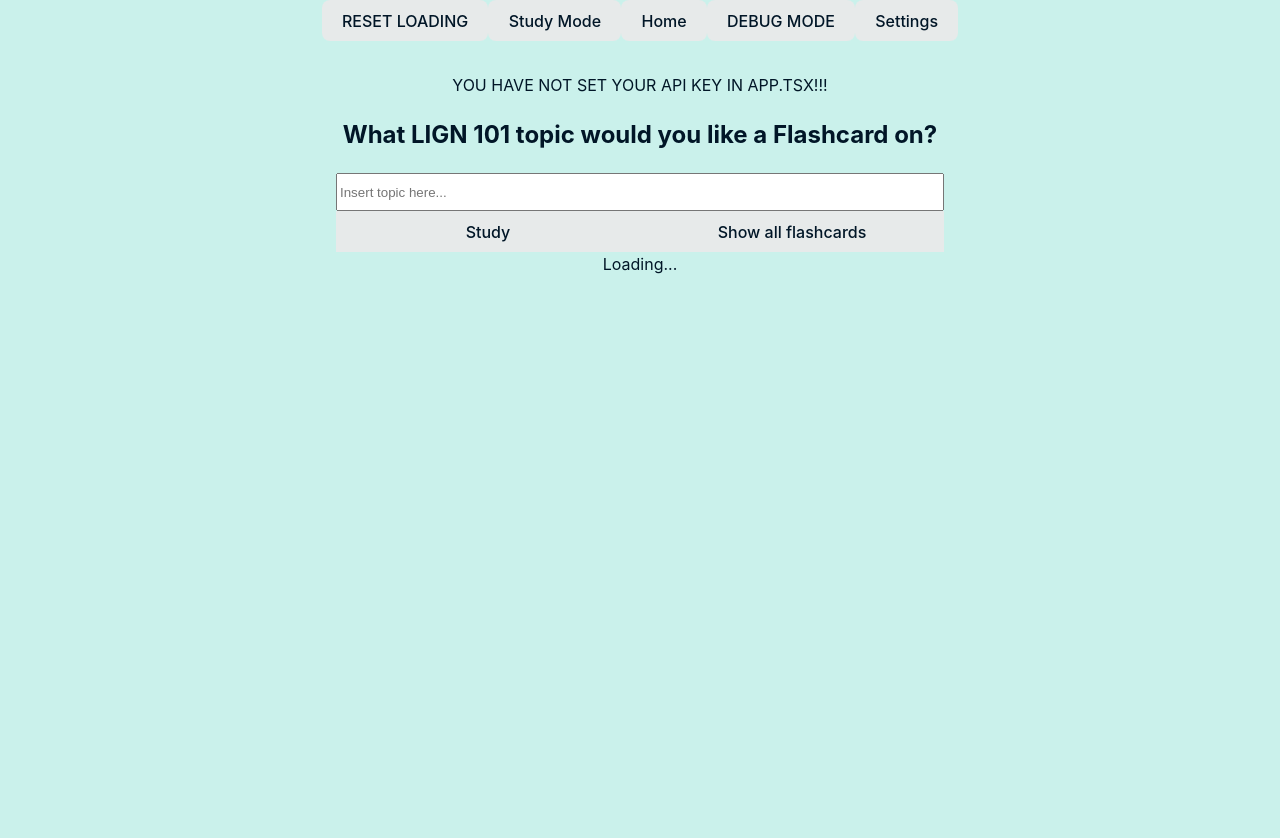
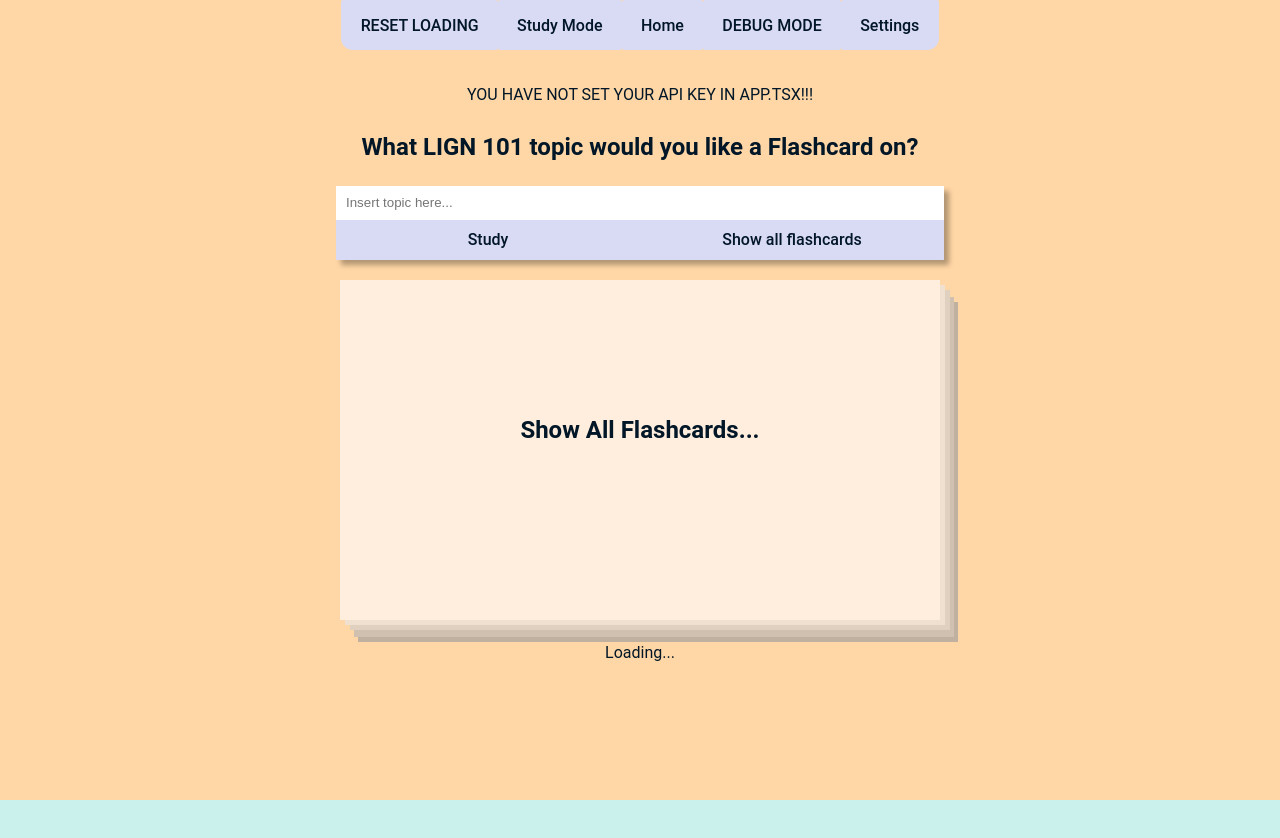
Before and after one commit to amaroguy/LIGN-167-Final-Project-AI-Flashcard-App, a React (Vite) app: page / in a window 1280 px wide. Shown: the top 838 px of the page. Before the commit the page ends 800 px from the top, so only its background shows below. Built offline with nearby package versions, Linux system fonts and the light colour scheme.

Commit message:
added stylings

```diff
--- a/src/App.css
+++ b/src/App.css
@@ -1,13 +1,14 @@
 * {
-  /* background-color: #FDFFFC; */
+   /*background-color: #FDFFFC; */
   color: #011627
 }
 
 #root {
-  max-width: 1280px;
+  /*max-width: 1280px;*/
   height: 100%;
   margin: 0 auto;
   text-align: center;
+  background-color: #ffd6a5;
 }
 
 .logo {
@@ -45,3 +46,93 @@
 .read-the-docs {
   color: #888;
 }
+
+.l-corner {
+    border-bottom-left-radius: 12px;
+}
+
+.r-corner {
+    border-bottom-right-radius: 12px;
+}
+
+
+/* Footer */
+/*footer {
+  background: var(--secondary-color);
+  color: white;
+  text-align: center;
+  padding: 20px 0;
+}
+*/
+
+input {
+  color: #fafafa;
+  padding-left: 10px;
+}
+
+input:focus {
+    outline: none;
+}
+
+#home-screen-trio {
+  box-shadow: 5px 5px 5px 0px rgba(0, 0, 0, 0.3);
+}
+
+#home-screen-trio input {
+    border-radius: 0px;
+    border: 0px;
+}
+
+nav {
+    height: 50px;
+}
+
+.nav-btn {
+    border: none;
+    cursor: pointer;
+    transition: all 0.2s ease;
+    position: relative;  For positioning the pseudo-element
+    overflow: hidden;  To contain the pseudo-element
+}
+
+/* gets rid of browser blue & black bar around inputs and buttons when clicked on */
+/*.nav-btn:focus {
+    outline: none;
+}*/
+
+/* Active Button Styling */
+/*.nav-btn.active {
+    border-bottom: 3px solid white;
+    color:  white;
+}
+*/
+/* Pseudo-element for Bottom Border on Active Button */
+.nav-btn.active::after {
+    content: '';
+    position: absolute;
+    left: 0;
+    right: 0;
+    top: 0;
+    height: 5px;  /*Height of the border */
+    background-color: var(--selected-nav-color);
+    border-bottom-left-radius: 3px;
+    border-bottom-right-radius: 3px;
+}
+
+.flashcard-drawing {
+    height: 300px;
+    width: 600px;
+    padding-bottom: 40px;
+    display: flex;
+    align-items: center; /* Vertically centers the content */
+    justify-content: center; /* Horizontally centers the content, if needed */
+    background-color: #ffeedd;
+    margin: 20px auto;
+    box-shadow: /* flashcard drawing */
+        5px 5px 0px #f0e0d0,
+        10px 10px 0px #e0d0c0,
+        14px 17px 0px #d0c0b0,
+        18px 22px 0px #c0b0a0;
+
+
+}
--- a/src/App.tsx
+++ b/src/App.tsx
@@ -16,6 +16,7 @@ function App() {
   const flashcardStore = useFlashcardStorage()
   const gptService = createGPTService(API_KEY, setIsLoading, flashcardStore)
   const [appState, setAppState] = useState<APP_MODE>(APP_MODE.HOME_SCREEN)
+  const [activeNavButton, setActiveNavButton] = useState(null);
 
   const getAppScreen = (appMode: APP_MODE) => {
     switch(appMode) {
@@ -37,11 +38,16 @@ function App() {
   return (
     <>
       <nav>
-        <button onClick = {() => setIsLoading(false)} className="nav-btn"> RESET LOADING </button>
-        <button onClick = {() => setAppState(APP_MODE.STUDY_MODE)}  className="nav-btn"> Study Mode </button>
-        <button onClick={() => setAppState(APP_MODE.HOME_SCREEN)} className="nav-btn"> Home </button>
-        <button onClick= {() => setAppState(APP_MODE.DEBUG_MODE)} className="nav-btn"> DEBUG MODE </button>
-        <button onClick = {() => setAppState(APP_MODE.SETTINGS_SCREEN)}> Settings </button>
+        <button onClick = {() => {setIsLoading(false); setActiveNavButton('reset');}}
+        className={`nav-btn l-corner ${activeNavButton === 'reset' ? 'active' : ''}`}> RESET LOADING </button>
+        <button onClick = {() => {setAppState(APP_MODE.STUDY_MODE); setActiveNavButton('study');}}
+        className={`nav-btn ${activeNavButton === 'study' ? 'active' : ''}`}> Study Mode </button>
+        <button onClick={() => {setAppState(APP_MODE.HOME_SCREEN); setActiveNavButton('home');}}
+        className={`nav-btn ${activeNavButton === 'home' ? 'active' : ''}`}> Home </button>
+        <button onClick= {() => {setAppState(APP_MODE.DEBUG_MODE); setActiveNavButton('debug');}}
+        className={`nav-btn ${activeNavButton === 'debug' ? 'active' : ''}`}> DEBUG MODE </button>
+        <button onClick = {() => {setAppState(APP_MODE.SETTINGS_SCREEN); setActiveNavButton('settings');}}
+        className={`nav-btn r-corner ${activeNavButton === 'settings' ? 'active' : ''}`}> Settings </button>
       </nav>
       <div id = "main-app">
         <div className="card">
--- a/src/Components/HomeScreen.tsx
+++ b/src/Components/HomeScreen.tsx
@@ -28,6 +28,7 @@ export default function HomeScreen({gptService, flashcardStore}: HomeScreenProps
                 <button onClick = {() => setAreFlashcardsShowing(!areFlashcardsShowing)}> {areFlashcardsShowing ? "Hide" : "Show"} all flashcards </button>
             </div>
         </div>
+        <div class="flashcard-drawing"><h2>Show All Flashcards...</h2></div>
         {gptService.isFlashcardBeingGenerated && <div> Generating Flashcard... </div>}
         {<div>{flashcardStore.areFlashcardsLoading ? "Loading..." : areFlashcardsShowing && renderFlashcards()}</div>}
     </>
--- a/src/Components/StudyMode.tsx
+++ b/src/Components/StudyMode.tsx
@@ -108,6 +108,7 @@ export const StudyMode = ({flashcards, setAppState, gptService}: StudyModeProps)
     if(flashcards.length == 0){
         return <>
             <h1> No flashcards to study! </h1>
+            <div class="flashcard-drawing"><h2>Empty...</h2></div>
         </>
     }
 
--- a/src/index.css
+++ b/src/index.css
@@ -13,10 +13,32 @@
   -webkit-font-smoothing: antialiased;
   -moz-osx-font-smoothing: grayscale;
   -webkit-text-size-adjust: 100%;
+
+
+  /*--primary-color: #FFD6A5; /* Light orange */*/
+  /*--secondary-color: #FFC6FF; /* Soft pink */*/
+  /*--accent-color-1: #A0C4FF; /* Sky blue */*/
+  /*--accent-color-2: #FDFFB6; /* Pastel yellow */*/
+  /*--background-color: #FFFFFC;  Off-white for a clean background */
+  --text-color: #495057;  /*Dark gray for readable text */
+  --selected-nav-color: #568c8c;
+  --button-hover-color: #e7e8ff;
+  /*--focus-outline: 4px auto -webkit-focus-ring-color;*/
+  --focus-outline:  none;
+
 }
 
 html {
   height: 100%;
+}
+
+body {
+  height: 100%;
+  margin: 0;
+  font-family: 'Roboto', sans-serif; /* Modern, readable font */
+  color: var(--text-color);
+  background-color:  #FFFFFC;
+  line-height: 1.6; /* Spacing between lines */
 }
 
 .my {
@@ -36,12 +58,11 @@ a:hover {
   height: 100%;
 }
 
-body {
-  margin: 0;
-  /* display: flex;
-  place-items: center;
-  min-width: 320px;
-  min-height: 100vh; */
+/* Layout and White Space */
+.container {
+  width: 80%;
+  margin: 0 auto;
+  padding: 20px;
 }
 
 h1 {
@@ -49,23 +70,36 @@ h1 {
   line-height: 1.1;
 }
 
+/* Headers */
+h1, h2, h3, h4, h5, h6 {
+  margin-bottom: 20px;
+  color: var(--text-color);
+}
+
+/* Paragraph */
+p {
+  margin-bottom: 20px;
+}
+
 button {
-  border-radius: 8px;
+  border-radius: 2px;
   border: 1px solid transparent;
   padding: 0.6em 1.2em;
   font-size: 1em;
   font-weight: 500;
   font-family: inherit;
-  background-color: #E7EAEA;
+  height: 100%;
+  background-color: #d9daf4;
   cursor: pointer;
   transition: border-color 0.25s;
+
 }
 button:hover {
-  border-color: #646cff;
+  background-color: var(--button-hover-color);
 }
 button:focus,
 button:focus-visible {
-  outline: 4px auto -webkit-focus-ring-color;
+  outline: var(--focus-outline);
 }
 
 /* @media (prefers-color-scheme: light) {
```
